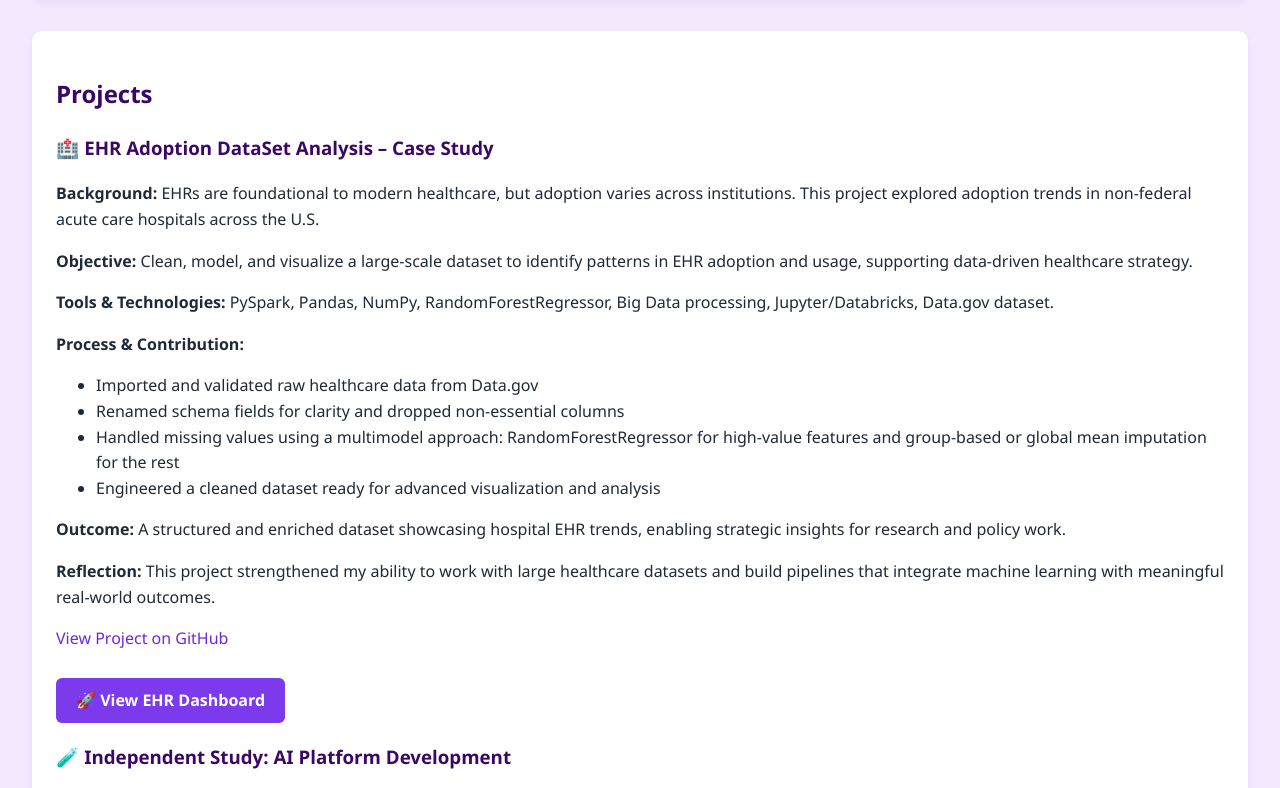
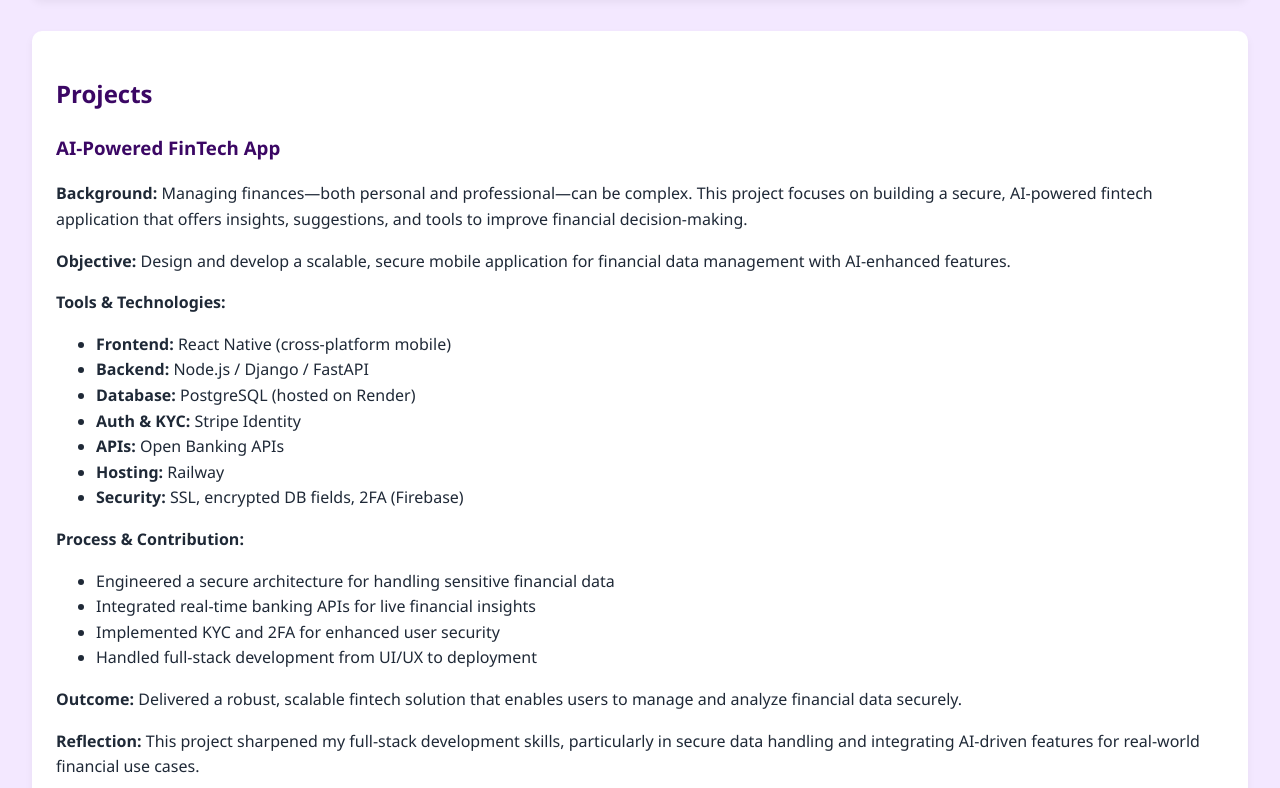
Before and after one commit to chelseaa1808/chelseaa1808.github.io, a plain HTML site: page index.html in a window 1280 px wide. Shown: the part 721-1509 px from the top of the page. Drawn offline with Linux system fonts and the light colour scheme.

Commit message:
Update index.html

```diff
--- a/index.html
+++ b/index.html
@@ -8,7 +8,7 @@
 <body>
   <header>
     <h1>Chelsea Anestal </h1>
-    <p>Technical Consultant | MS/MBA Student | AI Engineer</p>
+    <p>Technical Consultant | MS/MBA Student | AI/ML Engineer and Researcher</p>
   </header>
 
   <section id="about">
@@ -38,6 +38,36 @@
 
   <section id="projects">
     <h2>Projects</h2>
+      <div class="project">
+      <h3>AI-Powered FinTech App</h3>
+      <p><strong>Background:</strong> Managing finances—both personal and professional—can be complex. This project focuses on building a secure, AI-powered fintech application that offers insights, suggestions, and tools to improve financial decision-making.</p>
+
+      <p><strong>Objective:</strong> Design and develop a scalable, secure mobile application for financial data management with AI-enhanced features.</p>
+
+      <p><strong>Tools & Technologies:</strong></p>
+      <ul>
+        <li><strong>Frontend:</strong> React Native (cross-platform mobile)</li>
+        <li><strong>Backend:</strong> Node.js / Django / FastAPI</li>
+        <li><strong>Database:</strong> PostgreSQL (hosted on Render)</li>
+        <li><strong>Auth & KYC:</strong> Stripe Identity</li>
+        <li><strong>APIs:</strong> Open Banking APIs</li>
+        <li><strong>Hosting:</strong> Railway</li>
+        <li><strong>Security:</strong> SSL, encrypted DB fields, 2FA (Firebase)</li>
+      </ul>
+
+      <p><strong>Process & Contribution:</strong></p>
+      <ul>
+        <li>Engineered a secure architecture for handling sensitive financial data</li>
+        <li>Integrated real-time banking APIs for live financial insights</li>
+        <li>Implemented KYC and 2FA for enhanced user security</li>
+        <li>Handled full-stack development from UI/UX to deployment</li>
+      </ul>
+
+      <p><strong>Outcome:</strong> Delivered a robust, scalable fintech solution that enables users to manage and analyze financial data securely.</p>
+
+      <p><strong>Reflection:</strong> This project sharpened my full-stack development skills, particularly in secure data handling and integrating AI-driven features for real-world financial use cases.</p>
+    </div>
+
     <div class="project">
       <h3>🏥 EHR Adoption DataSet Analysis – Case Study</h3>
       <p><strong>Background:</strong> EHRs are foundational to modern healthcare, but adoption varies across institutions. This project explored adoption trends in non-federal acute care hospitals across the U.S.</p>
```
